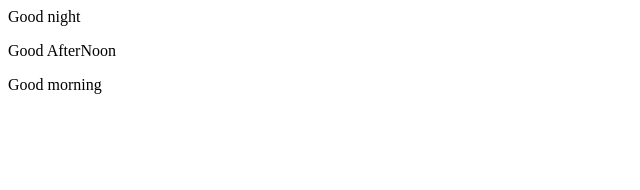
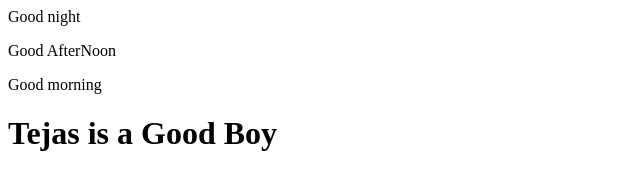
Before and after one commit to TejasYogesh/TestingforGit, a plain HTML site: page index.html in a window 1280 px wide. Shown: the whole page, without its empty margins (0-640 px from the left). Drawn offline with Linux system fonts and the light colour scheme.

Commit message:
Some more Change

```diff
--- a/index.html
+++ b/index.html
@@ -9,5 +9,6 @@
     Good night
     <p>Good AfterNoon</p>
     <p>Good morning</p>
+    <h1>Tejas is a Good Boy</h1>
 </body>
 </html>
```
